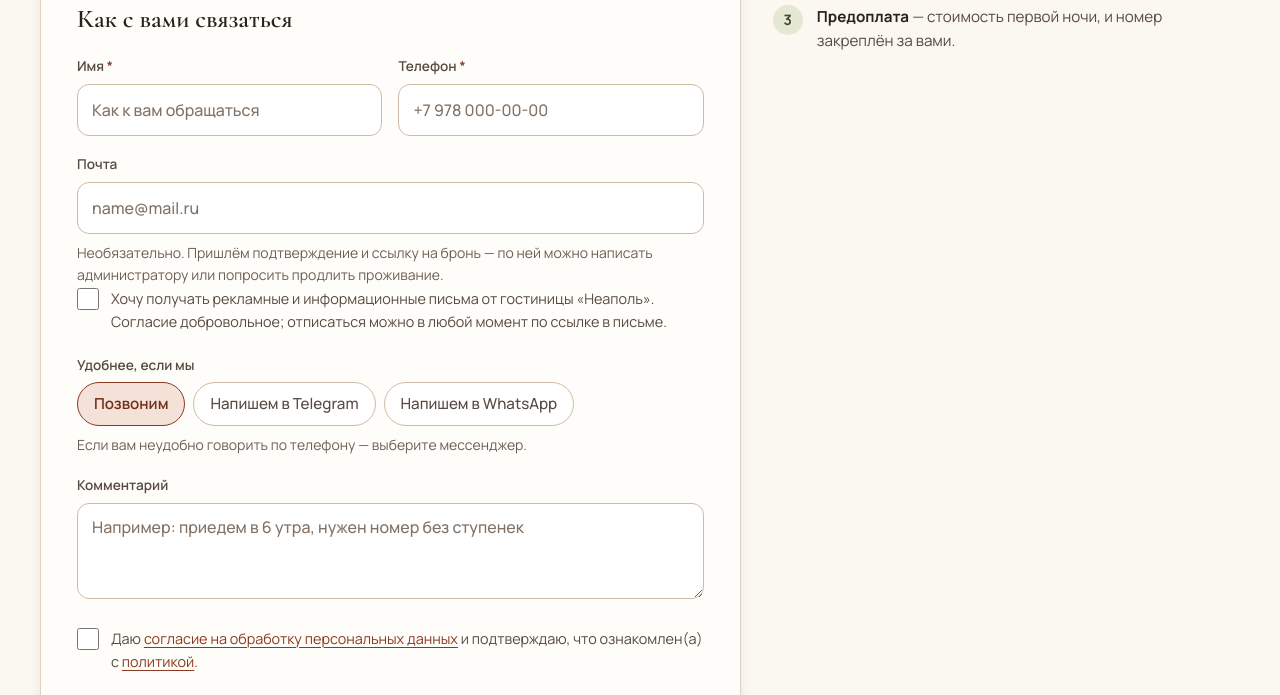
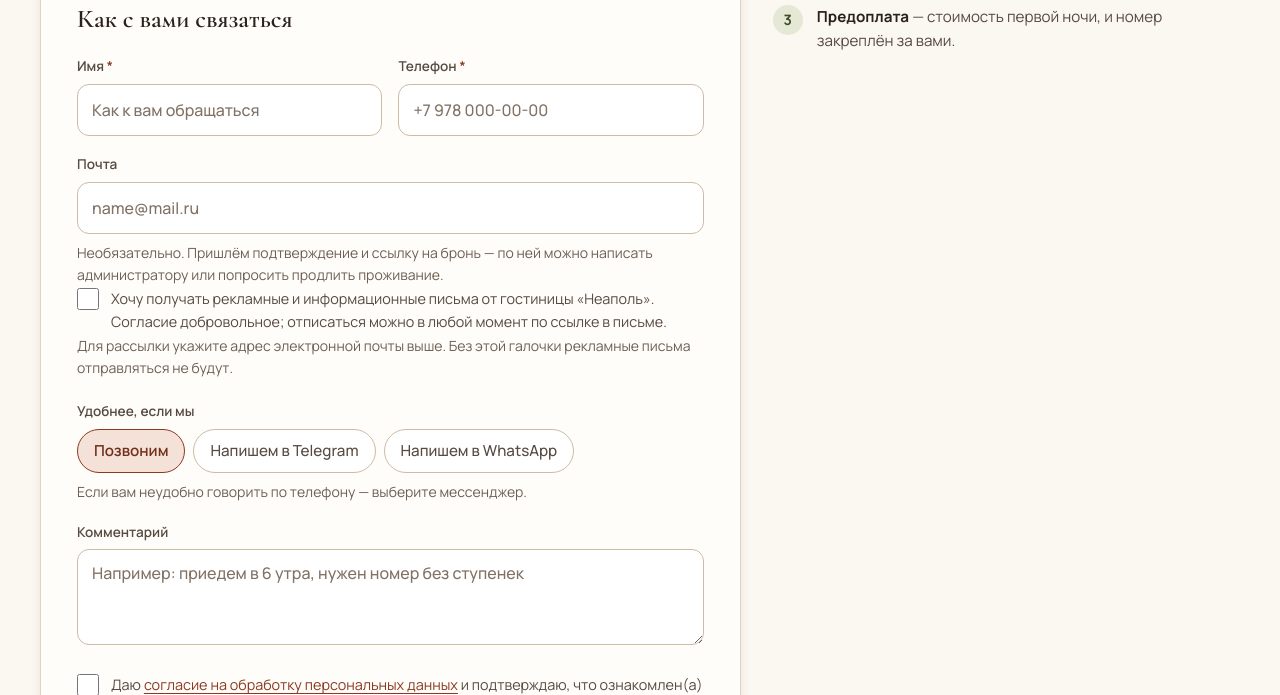
Before and after one commit to DemiurgeBMR/5515161, a PHP site: page / in a window 1280 px wide. Shown: the part 5045-5740 px from the top of the page. Run offline with PHP 8.4, Linux system fonts and the light colour scheme; data that the repository does not hold is empty; some libraries are stand-ins or nearby versions.

Commit message:
Clarify email requirement for optional newsletter opt-in

```diff
--- a/public/index.php
+++ b/public/index.php
@@ -521,6 +521,7 @@ require __DIR__ . '/../src/partials/header.php';
                                 <input type="checkbox" name="marketing_consent" value="1">
                                 <span>Хочу получать рекламные и информационные письма от гостиницы «Неаполь». Согласие добровольное; отписаться можно в любой момент по ссылке в письме.</span>
                             </label>
+                            <p class="field-hint">Для рассылки укажите адрес электронной почты выше. Без этой галочки рекламные письма отправляться не будут.</p>
                         </div>
                         <div class="field">
                             <span class="field__label" id="b-contact-label">Удобнее, если мы</span>
```
